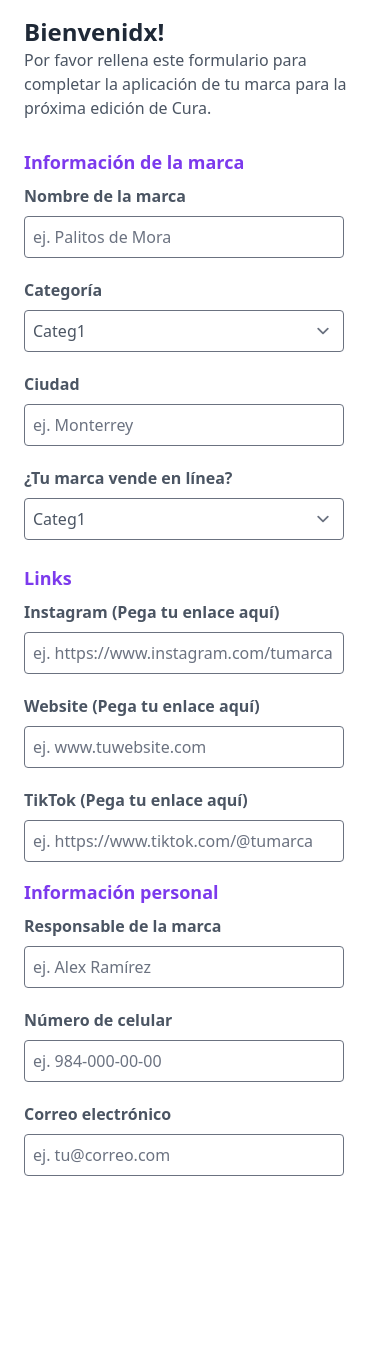
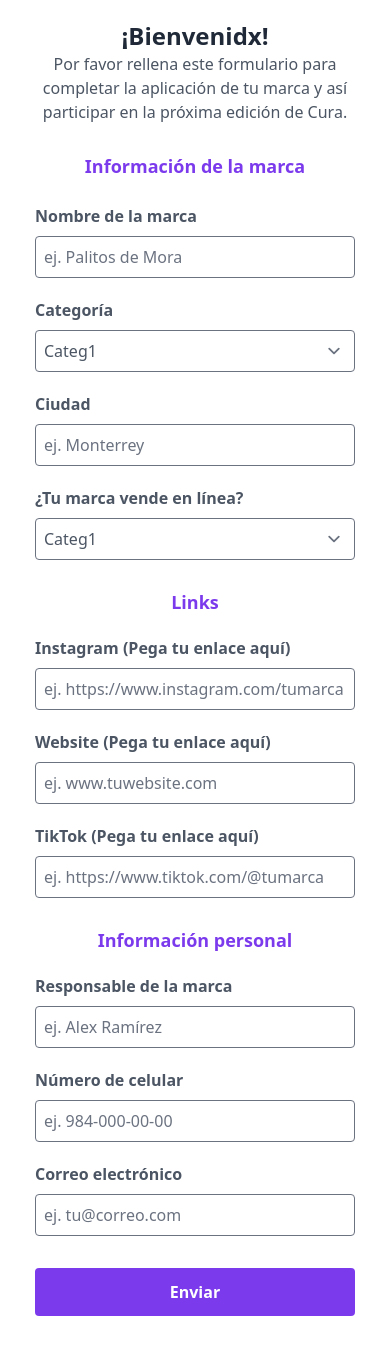
Before and after one commit to LatinxMafia/cura, a Next.js app: page /merchant/welcome-form in a window 390 px wide. Before the commit the page ends 1216 px from the top, so only its background shows below. Built offline with nearby package versions, Linux system fonts and the light colour scheme.

Commit message:
Fix text alignment on mobile

```diff
--- a/pages/merchant/welcome-form.tsx
+++ b/pages/merchant/welcome-form.tsx
@@ -2,25 +2,25 @@ import React from "react";
 
 const welcomeForm = () => {
   return (
-    <div className="container mx-auto w-full px-6 py-4 text-m text-gray-600">
-      <h1 className="text-2xl font-bold text-gray-800 m-0 p-0">Bienvenidx!</h1>
-      <p className="mb-3">
+    <div className="container mx-auto w-full px-6 pt-3 text-m text-gray-600 md:py-4">
+      <h1 className="text-2xl font-bold text-gray-800 m-0 p-0 pt-2 text-center md:text-left">¡Bienvenidx!</h1>
+      <p className="mb-3 text-center md:text-left">
         Por favor rellena este formulario para completar la aplicación de tu
-        marca para la próxima edición de Cura.
+        marca y así participar en la próxima edición de Cura.
       </p>
 
       <form className='py-4'>
-        <h5 className="text-lg font-bold text-purple-600">
+        <h5 className="text-lg font-bold text-purple-600 mb-4 text-center md:text-left md:m-0">
           Información de la marca
         </h5>
-        <section className="grid grid-cols-1 gap-3 py-2 md:grid-cols-2">
+        <section className="grid grid-cols-1 justify-items-center align-center gap-3 py-2 md:grid-cols-2 md:justify-items-start">
           <label>
             <p className='font-semibold'>Nombre de la marca</p>
-            <input type='text' placeholder="ej. Palitos de Mora" className='px-2 py-2 rounded placeholder-gray-500 w-80 my-2'></input>
+            <input type='text' placeholder="ej. Palitos de Mora" className='w-80 my-2 px-2 py-2 rounded placeholder-gray-500'></input>
           </label>
           <label>
             <p className='font-semibold'> Categoría</p>
-            <select name="categories" className='px-2 py-2 rounded placeholder-gray-500 w-80 my-2'>
+            <select name="categories" className='w-80 my-2 px-2 py-2 rounded placeholder-gray-500'>
               <option value="categ1">Categ1</option>
               <option value="categ2">Categ2</option>
               <option value="categ3">Categ3</option>
@@ -30,12 +30,12 @@ const welcomeForm = () => {
           <label>
             <p className='font-semibold'> Ciudad</p>
 
-            <input type='text' placeholder="ej. Monterrey" className='px-2 py-2 rounded placeholder-gray-500 w-80 my-2'></input>
+            <input type='text' placeholder="ej. Monterrey" className='w-80 my-2 px-2 py-2 rounded placeholder-gray-500'></input>
           </label>
           <label>
             <p className='font-semibold'> ¿Tu marca vende en línea?</p>
 
-            <select name="online-sell" className='px-2 py-2 rounded placeholder-gray-500 w-80 my-2' >
+            <select name="online-sell" className='w-80 my-2 px-2 py-2 rounded placeholder-gray-500' >
               <option value="categ1">Categ1</option>
               <option value="categ2">Categ2</option>
               <option value="categ3">Categ3</option>
@@ -43,46 +43,48 @@ const welcomeForm = () => {
             </select>
           </label>
         </section>
-        <h5 className="text-lg font-bold text-purple-600 py-2">Links</h5>
-        <section className="grid grid-cols-1 gap-3 md:grid-cols-2">
+        <h5 className="text-lg font-bold text-purple-600 mb-3 mt-1 py-2 text-center md:text-left md:m-0">Links</h5>
+        <section className="grid grid-cols-1 gap-3 md:grid-cols-2 justify-items-center align-center md:justify-items-start">
           <label>
             <p className='font-semibold'>Instagram (Pega tu enlace aquí)</p>
 
-            <input type='text'placeholder="ej. https://www.instagram.com/tumarca" className='px-2 py-2 rounded placeholder-gray-500 w-80 my-2'></input>
+            <input type='text'placeholder="ej. https://www.instagram.com/tumarca" className='w-80 my-2 px-2 py-2 rounded placeholder-gray-500'></input>
           </label>
           <label>
             <p className='font-semibold'> Website (Pega tu enlace aquí)</p>
 
-            <input type='text' placeholder="ej. www.tuwebsite.com" className='px-2 py-2 rounded placeholder-gray-500 w-80 my-2'></input>
+            <input type='text' placeholder="ej. www.tuwebsite.com" className='w-80 my-2 px-2 py-2 rounded placeholder-gray-500'></input>
           </label>
           <label>
             <p className='font-semibold'>TikTok (Pega tu enlace aquí)</p>
 
-            <input type='text' placeholder="ej. https://www.tiktok.com/@tumarca" className='px-2 py-2 rounded placeholder-gray-500 w-80 my-2'></input>
+            <input type='text' placeholder="ej. https://www.tiktok.com/@tumarca" className='w-80 my-2 px-2 py-2 rounded placeholder-gray-500'></input>
           </label>
         </section>
 
-        <h5 className="text-lg font-bold text-purple-600 py-2">
-          <p className='font-semibold'> Información personal</p>
+        <h5 className="text-lg font-bold text-purple-600 mb-3 mt-3 py-2 text-center md:text-left md:m-0">
+          Información personal
         </h5>
-        <section className="grid grid-cols-1 gap-3 md:grid-cols-2">
+        <section className="grid grid-cols-1 gap-3 justify-items-center align-center md:grid-cols-2 md:justify-items-start">
           <label>
             <p className='font-semibold'>  Responsable de la marca</p>
 
-            <input type='text' placeholder="ej. Alex Ramírez" className='px-2 py-2 rounded placeholder-gray-500 w-80 my-2'></input>
+            <input type='text' placeholder="ej. Alex Ramírez" className='w-80 my-2 px-2 py-2 rounded placeholder-gray-500'></input>
           </label>
           <label>
             <p className='font-semibold'> Número de celular</p>
 
-            <input  type='text' placeholder="ej. 984-000-00-00" className='px-2 py-2 rounded placeholder-gray-500 w-80 my-2'></input>
+            <input  type='text' placeholder="ej. 984-000-00-00" className='w-80 my-2 px-2 py-2 rounded placeholder-gray-500'></input>
           </label>
           <label>
             <p className='font-semibold'> Correo electrónico</p>
 
-            <input type='text' placeholder="ej. tu@correo.com" className='px-2 py-2 rounded placeholder-gray-500 w-80 my-2'></input>
+            <input type='text' placeholder="ej. tu@correo.com" className='w-80 my-2 px-2 py-2 rounded placeholder-gray-500'></input>
           </label>
+          <button className='w-80 md:w-28 p-3 md:p-1 px-4 mt-3 mb-6 bg-purple-600 text-white font-semibold rounded'>Enviar</button>
         </section>
       </form>
+
     </div>
   );
 };
```
